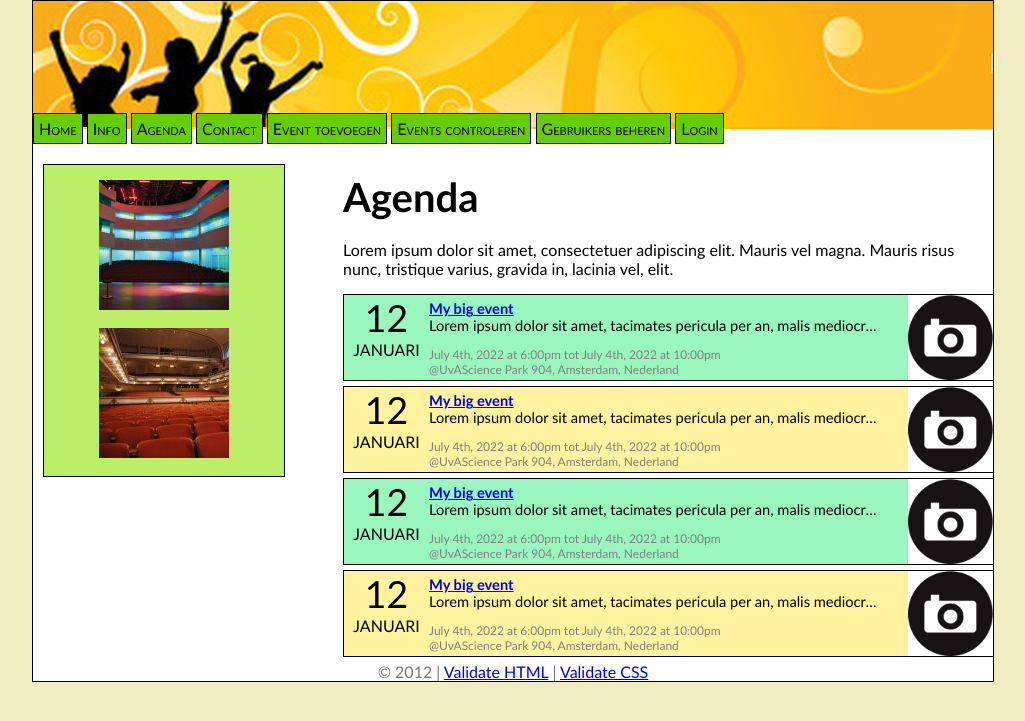
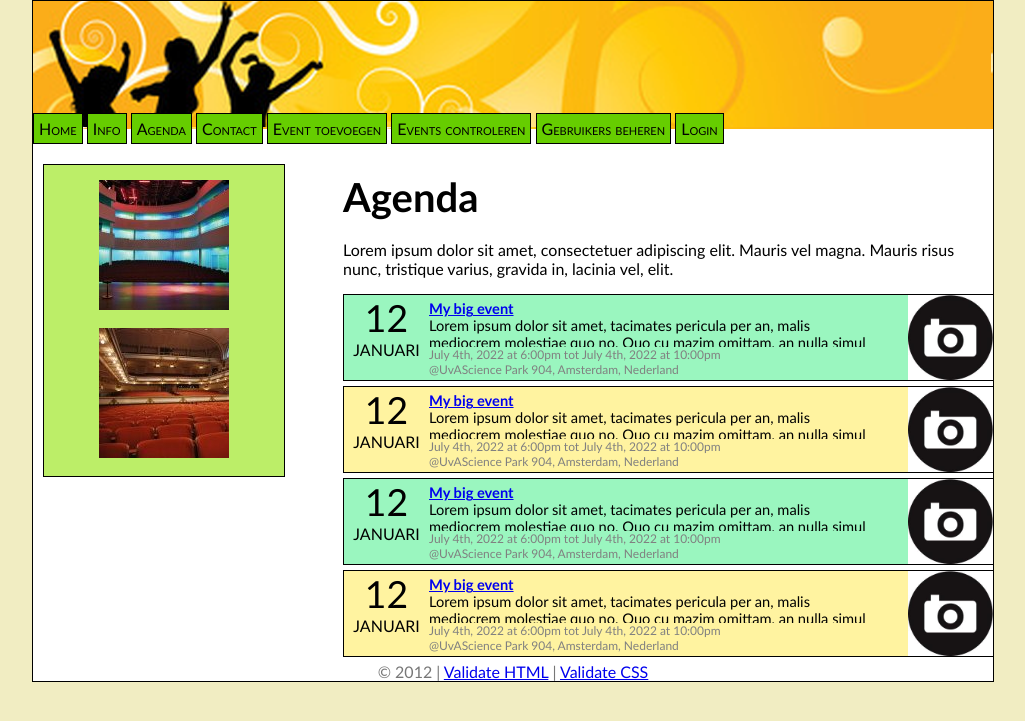
Before and after one commit to MaartenJager/Public_Agenda, a PHP site: page /agenda.php in a window 1280 px wide. Shown: the top 721 px of the page, without its empty margins (127-1152 px from the left). Run offline with PHP 8.4, Linux system fonts and the light colour scheme.

Commit message:
nowrap verwijderd

```diff
--- a/style.css
+++ b/style.css
@@ -271,8 +271,8 @@ textarea {
     text-overflow:ellipsis;
 
     /* Create '..." in case of overflow */
-    overflow: hidden;
-    white-space: nowrap
+    overflow-x: hidden;
+    /*white-space: nowrap*/
 }
 
 #agenda .event .comment .meta{
```
